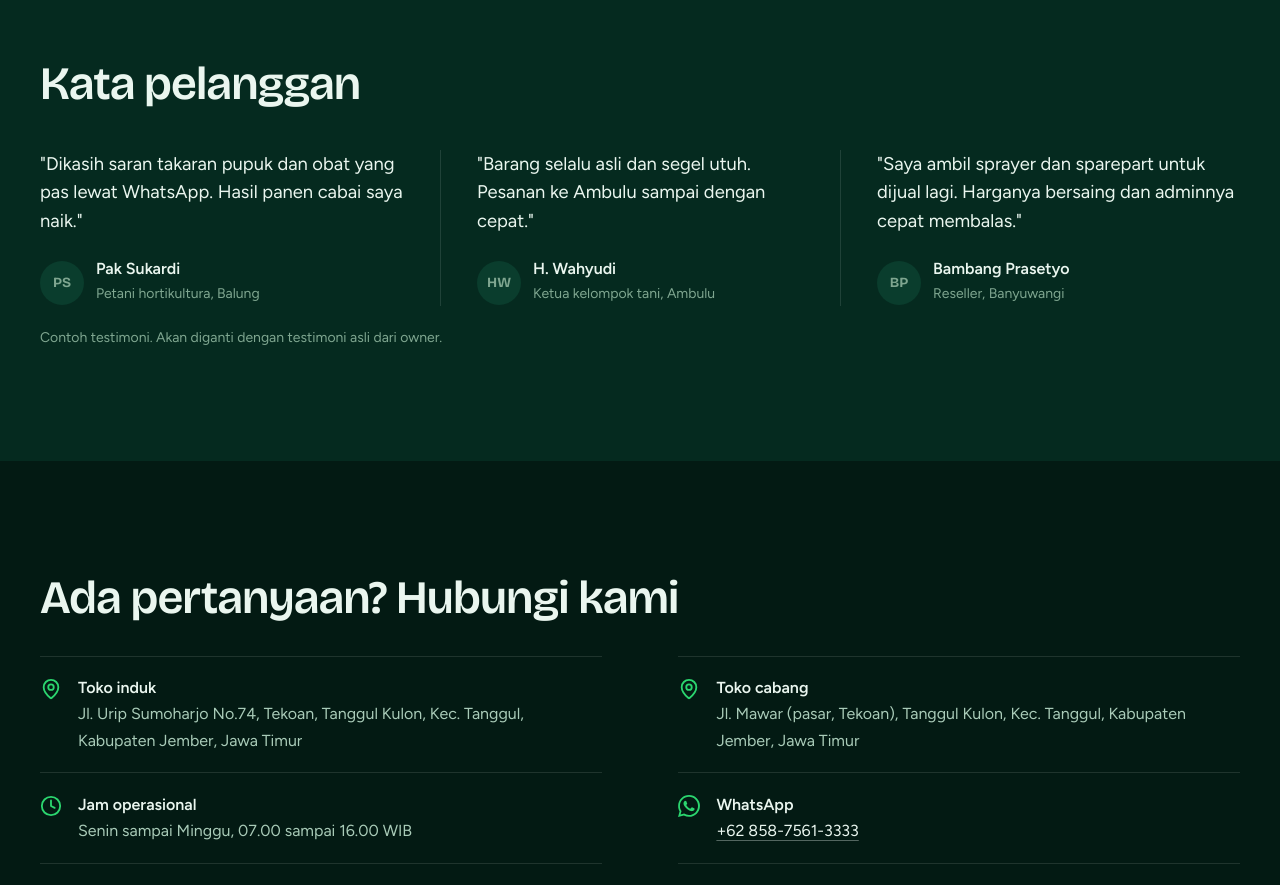
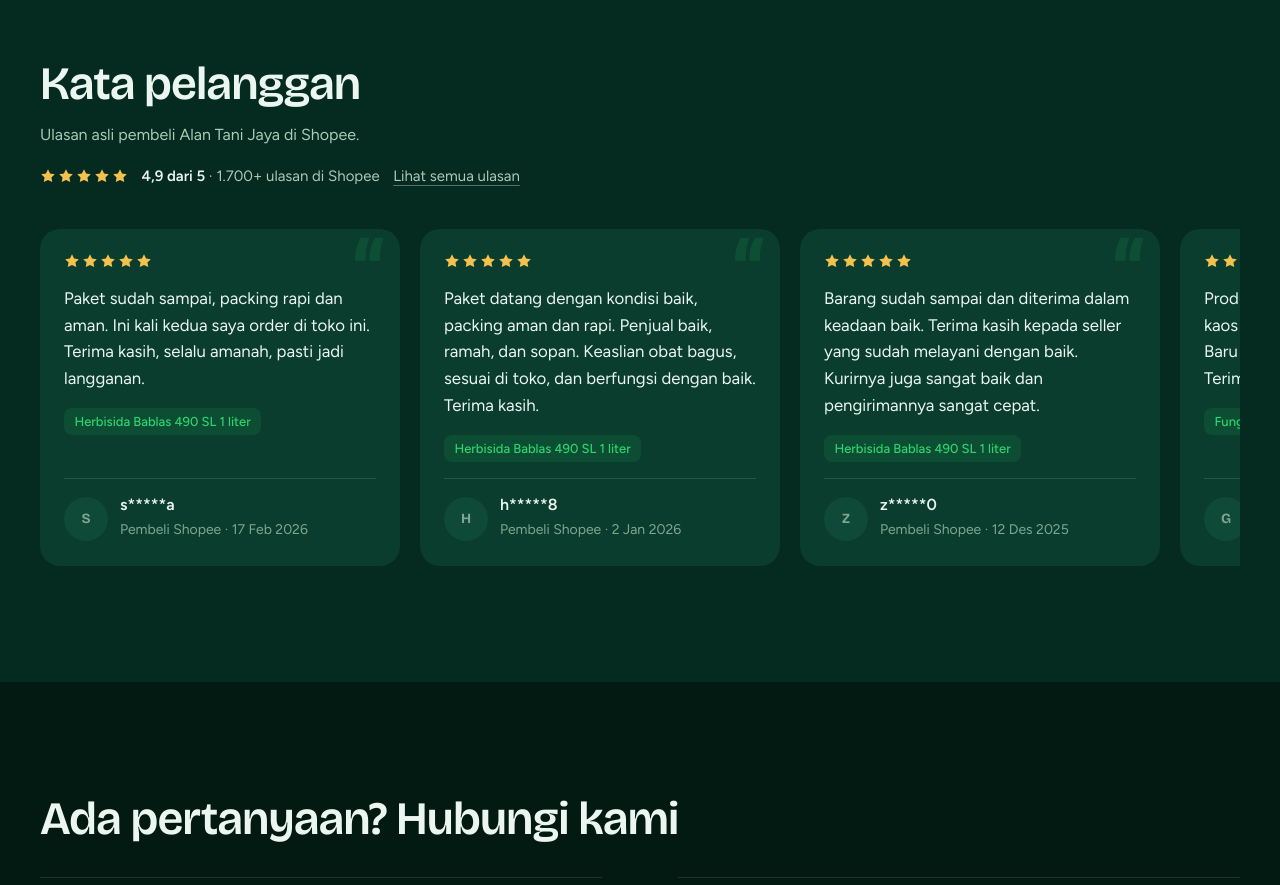
Before and after one commit to Irhamfais/alan-tani, a Next.js app: page / in a window 1280 px wide. Shown: the part 4840-5725 px from the top of the page. Built offline with nearby package versions, Linux system fonts and the light colour scheme.

Commit message:
update testimoni

```diff
--- a/app/styles/testimonials.css
+++ b/app/styles/testimonials.css
@@ -1,38 +1,106 @@
 /* ---------- Testimonials ---------- */
-.quotes {
-  display: grid;
+/* The track itself uses the shared .carousel styles from articles.css (scroll-snap row). */
+.rating-summary {
+  display: flex;
+  flex-wrap: wrap;
+  align-items: center;
+  gap: .35rem .85rem;
+  margin-top: 1rem;
+  color: var(--text-2);
+  font-size: .9375rem;
+}
+
+.rating-summary strong {
+  color: var(--text);
+  font-weight: 600;
+}
+
+.stars {
+  display: inline-flex;
+  gap: 2px;
+  flex: none;
+}
+
+.stars svg {
+  fill: rgba(234, 246, 239, .18);
+}
+
+.stars svg[data-on="true"] {
+  fill: #F2C14E;
+}
+
+/* Mouse users drag the row (see useCarousel dragHandlers); snap is paused mid-drag */
+@media (hover: hover) and (pointer: fine) {
+  .quotes {
+    cursor: grab;
+  }
+}
+
+.quotes.is-dragging {
+  cursor: grabbing;
+  scroll-snap-type: none;
+  user-select: none;
 }
 
 .quote {
-  padding-block: 1.75rem;
-  border-top: 1px solid var(--line);
+  position: relative;
+  flex: 0 0 min(360px, 86%);
+  scroll-snap-align: start;
   display: flex;
   flex-direction: column;
-  gap: 1.5rem;
+  gap: 1rem;
+  padding: 1.5rem;
+  background: var(--surface);
+  border-radius: var(--radius);
+  overflow: hidden;
 }
 
-.quote:first-child {
-  border-top: 0;
-  padding-top: 0;
+/* Decorative opening quote mark */
+.quote::before {
+  content: "\201C";
+  position: absolute;
+  top: -.35rem;
+  right: 1rem;
+  font-family: var(--font-display);
+  font-size: 6.5rem;
+  line-height: 1;
+  color: var(--accent);
+  opacity: .12;
+  pointer-events: none;
 }
 
 .quote blockquote {
-  font-size: 1.15rem;
-  line-height: 1.55;
+  position: relative;
+  font-size: 1.05rem;
+  line-height: 1.6;
+  color: var(--text);
 }
 
-.quote figcaption, .quote .who {
+.quote-product {
+  align-self: flex-start;
+  font-size: .8125rem;
+  font-weight: 500;
+  line-height: 1.35;
+  color: var(--accent);
+  background: rgba(43, 214, 111, .1);
+  padding: .3rem .65rem;
+  border-radius: 8px;
+}
+
+.quote .who {
   display: flex;
   align-items: center;
   gap: .75rem;
   margin-top: auto;
+  padding-top: 1rem;
+  border-top: 1px solid var(--line);
 }
 
 .avatar {
   width: 44px;
   height: 44px;
   border-radius: 50%;
-  background: var(--surface);
+  background: var(--surface-hi);
   color: var(--accent);
   display: grid;
   place-items: center;
@@ -51,21 +119,3 @@
   color: var(--text-3);
   font-size: .875rem;
 }
-
-@media (min-width: 900px) {
-  .quotes {
-    grid-template-columns: repeat(3, 1fr);
-  }
-  .quote {
-    padding: 0 2.25rem;
-    border-top: 0;
-    border-left: 1px solid var(--line);
-  }
-  .quote:first-child {
-    padding-left: 0;
-    border-left: 0;
-  }
-  .quote:last-child {
-    padding-right: 0;
-  }
-}
--- a/components/TestimonialsSection.tsx
+++ b/components/TestimonialsSection.tsx
@@ -1,66 +1,94 @@
-interface Testimonial {
-  id: string;
-  quote: string;
-  name: string;
-  role: string;
-  avatar: string;
+'use client';
+
+import { config, testimonials, testimonialSummary } from '@/lib/data';
+import { formatDateId } from '@/lib/utils/format';
+import { useCarousel } from '@/lib/hooks/useCarousel';
+
+function Stars({ rating, scale = 5 }: { rating: number; scale?: number }) {
+  return (
+    <span className="stars" role="img" aria-label={`Rating ${rating} dari ${scale}`}>
+      {Array.from({ length: scale }, (_, i) => (
+        <svg
+          key={i}
+          aria-hidden="true"
+          viewBox="0 0 20 20"
+          width="16"
+          height="16"
+          data-on={i < Math.round(rating) ? 'true' : 'false'}
+        >
+          <path d="M10 1.5l2.6 5.3 5.9.9-4.2 4.1 1 5.8L10 14.9l-5.3 2.7 1-5.8L1.5 7.7l5.9-.9z" />
+        </svg>
+      ))}
+    </span>
+  );
 }
 
-const TESTIMONIALS: Testimonial[] = [
-  {
-    id: 't1',
-    quote:
-      '"Dikasih saran takaran pupuk dan obat yang pas lewat WhatsApp. Hasil panen cabai saya naik."',
-    name: 'Pak Sukardi',
-    role: 'Petani hortikultura, Balung',
-    avatar: 'PS',
-  },
-  {
-    id: 't2',
-    quote:
-      '"Barang selalu asli dan segel utuh. Pesanan ke Ambulu sampai dengan cepat."',
-    name: 'H. Wahyudi',
-    role: 'Ketua kelompok tani, Ambulu',
-    avatar: 'HW',
-  },
-  {
-    id: 't3',
-    quote:
-      '"Saya ambil sprayer dan sparepart untuk dijual lagi. Harganya bersaing dan adminnya cepat membalas."',
-    name: 'Bambang Prasetyo',
-    role: 'Reseller, Banyuwangi',
-    avatar: 'BP',
-  },
-];
+export default function TestimonialsSection() {
+  // No arrow buttons: swipe/trackpad scroll natively, mouse users drag, keyboard users use ←/→.
+  const { trackRef, handleKeyDown, dragHandlers } = useCarousel('.quote');
+  const s = testimonialSummary;
+  const ratingLabel = s.rating.toLocaleString('id-ID', { minimumFractionDigits: 1 });
 
-export default function TestimonialsSection() {
   return (
     <section className="section section--alt" id="testimoni" aria-labelledby="testiTitle">
       <div className="container">
         <div className="section-head">
           <div>
             <h2 id="testiTitle">Kata pelanggan</h2>
+            <p>Ulasan asli pembeli Alan Tani Jaya di {s.platform}.</p>
+            <div className="rating-summary">
+              <Stars rating={s.rating} scale={s.ratingScale} />
+              <span>
+                <strong>{ratingLabel} dari {s.ratingScale}</strong> · {s.reviewCountLabel} di {s.platform}
+              </span>
+              <a
+                className="text-link"
+                href={config.marketplace.shopee}
+                target="_blank"
+                rel="noopener noreferrer"
+                data-mp="shopee"
+              >
+                Lihat semua ulasan<span className="sr-only"> di {s.platform}</span>
+              </a>
+            </div>
           </div>
         </div>
 
-        <div className="quotes">
-          {TESTIMONIALS.map((t) => (
+        <div
+          className="carousel quotes"
+          id="testiCarousel"
+          ref={trackRef}
+          role="region"
+          aria-label="Testimoni pelanggan, geser untuk melihat lebih banyak"
+          tabIndex={0}
+          onKeyDown={handleKeyDown}
+          {...dragHandlers}
+        >
+          {testimonials.map((t) => (
             <figure key={t.id} className="quote">
-              <blockquote>{t.quote}</blockquote>
+              <Stars rating={t.rating} />
+              <blockquote>{t.text}</blockquote>
+              {t.product && <p className="quote-product">{t.product}</p>}
               <figcaption className="who">
                 <span className="avatar" aria-hidden="true">
-                  {t.avatar}
+                  {t.name.charAt(0).toUpperCase()}
                 </span>
                 <div>
                   <strong>{t.name}</strong>
-                  <span>{t.role}</span>
+                  <span>
+                    {t.source}
+                    {t.date && (
+                      <>
+                        {' · '}
+                        <time dateTime={t.date}>{formatDateId(t.date)}</time>
+                      </>
+                    )}
+                  </span>
                 </div>
               </figcaption>
             </figure>
           ))}
         </div>
-
-        <p className="note">Contoh testimoni. Akan diganti dengan testimoni asli dari owner.</p>
       </div>
     </section>
   );
--- /dev/null
+++ b/data/testimonials.json
@@ -0,0 +1,64 @@
+{
+  "summary": {
+    "platform": "Shopee",
+    "rating": 4.9,
+    "ratingScale": 5,
+    "reviewCountLabel": "1.700+ ulasan"
+  },
+  "testimonials": [
+    {
+      "id": "t-002",
+      "name": "s*****a",
+      "source": "Pembeli Shopee",
+      "rating": 5,
+      "product": "Herbisida Bablas 490 SL 1 liter",
+      "date": "2026-02-17",
+      "text": "Paket sudah sampai, packing rapi dan aman. Ini kali kedua saya order di toko ini. Terima kasih, selalu amanah, pasti jadi langganan."
+    },
+    {
+      "id": "t-003",
+      "name": "h*****8",
+      "source": "Pembeli Shopee",
+      "rating": 5,
+      "product": "Herbisida Bablas 490 SL 1 liter",
+      "date": "2026-01-02",
+      "text": "Paket datang dengan kondisi baik, packing aman dan rapi. Penjual baik, ramah, dan sopan. Keaslian obat bagus, sesuai di toko, dan berfungsi dengan baik. Terima kasih."
+    },
+    {
+      "id": "t-004",
+      "name": "z*****0",
+      "source": "Pembeli Shopee",
+      "rating": 5,
+      "product": "Herbisida Bablas 490 SL 1 liter",
+      "date": "2025-12-12",
+      "text": "Barang sudah sampai dan diterima dalam keadaan baik. Terima kasih kepada seller yang sudah melayani dengan baik. Kurirnya juga sangat baik dan pengirimannya sangat cepat."
+    },
+    {
+      "id": "t-006",
+      "name": "g*****p",
+      "source": "Pembeli Shopee",
+      "rating": 5,
+      "product": "Fungisida Explore 250 EC",
+      "date": "2026-02-04",
+      "text": "Produk Explore fungisida, original. Dapat kaos Explore yang ada tutup kepalanya. Baru kali ini dapat yang ada hoodie-nya. Terima kasih banyak, Kak."
+    },
+    {
+      "id": "t-005",
+      "name": "e*****i",
+      "source": "Pembeli Shopee",
+      "rating": 5,
+      "product": null,
+      "date": null,
+      "text": "Paket sampai dengan baik, aman, dan cepat. Barang sesuai pesanan, original, harga terjangkau, dan masa kedaluwarsanya tahun 2027. Terima kasih seller, kurir, dan Shopee. Next beli lagi."
+    },
+    {
+      "id": "t-001",
+      "name": "r*****3",
+      "source": "Pembeli Shopee",
+      "rating": 5,
+      "product": null,
+      "date": null,
+      "text": "Harga terjangkau dengan kualitas sebagus ini."
+    }
+  ]
+}
--- a/lib/data.ts
+++ b/lib/data.ts
@@ -1,12 +1,15 @@
 import configData from '@/data/config.json';
 import productsData from '@/data/products.json';
-import { AppConfig, Product } from './types';
+import testimonialsData from '@/data/testimonials.json';
+import { AppConfig, Product, Testimonial, TestimonialSummary } from './types';
 
 // Single entry point for site data: components import from here, never from data/*.json.
 // Articles live in content/articles/*.md and are read server-side by lib/articles.ts.
 // JSON imports widen string unions (e.g. category) to `string`, hence the assertions.
 export const config = configData as AppConfig;
 export const products = productsData as Product[];
+export const testimonials = testimonialsData.testimonials as Testimonial[];
+export const testimonialSummary = testimonialsData.summary as TestimonialSummary;
 
 export const CATEGORIES: Record<string, string> = {
   semua: 'Semua',
--- /dev/null
+++ b/lib/hooks/useCarousel.ts
@@ -0,0 +1,60 @@
+'use client';
+
+import { useRef } from 'react';
+
+/**
+ * Shared behaviour for the horizontal scroll-snap carousels (articles, testimonials):
+ * arrow buttons move one card at a time, and ←/→ keys work while the track has focus.
+ * `itemSelector` picks a card so the step matches the real card width.
+ * `dragHandlers` add click-and-drag scrolling for mouse users (touch and trackpads scroll natively).
+ */
+export function useCarousel(itemSelector: string, gap = 20) {
+  const trackRef = useRef<HTMLDivElement>(null);
+  const dragRef = useRef<{ startX: number; startScroll: number } | null>(null);
+
+  const slide = (dir: number) => {
+    const track = trackRef.current;
+    if (!track) return;
+    const card = track.querySelector(itemSelector) as HTMLElement | null;
+    const cardWidth = card ? card.offsetWidth : 340;
+    const reduce = window.matchMedia('(prefers-reduced-motion: reduce)').matches;
+    track.scrollBy({
+      left: dir * (cardWidth + gap),
+      behavior: reduce ? 'auto' : 'smooth',
+    });
+  };
+
+  const handleKeyDown = (e: React.KeyboardEvent<HTMLDivElement>) => {
+    if (e.key === 'ArrowRight') {
+      e.preventDefault();
+      slide(1);
+    } else if (e.key === 'ArrowLeft') {
+      e.preventDefault();
+      slide(-1);
+    }
+  };
+
+  const endDrag = (e: React.PointerEvent<HTMLDivElement>) => {
+    if (!dragRef.current) return;
+    dragRef.current = null;
+    e.currentTarget.classList.remove('is-dragging'); // re-enables scroll-snap, which settles on a card
+  };
+
+  const dragHandlers = {
+    onPointerDown: (e: React.PointerEvent<HTMLDivElement>) => {
+      if (e.pointerType !== 'mouse' || e.button !== 0) return;
+      e.preventDefault(); // no text selection while dragging
+      dragRef.current = { startX: e.clientX, startScroll: e.currentTarget.scrollLeft };
+      e.currentTarget.setPointerCapture(e.pointerId);
+      e.currentTarget.classList.add('is-dragging');
+    },
+    onPointerMove: (e: React.PointerEvent<HTMLDivElement>) => {
+      if (!dragRef.current) return;
+      e.currentTarget.scrollLeft = dragRef.current.startScroll - (e.clientX - dragRef.current.startX);
+    },
+    onPointerUp: endDrag,
+    onPointerCancel: endDrag,
+  };
+
+  return { trackRef, slide, handleKeyDown, dragHandlers };
+}
--- a/lib/utils/format.ts
+++ b/lib/utils/format.ts
@@ -16,4 +16,15 @@ export function formatRupiah(amount: number): string {
   return idrFormatter.format(amount).replace(/\u00a0/g, ' ');
 }
 
+const MONTHS_ID = ['Jan', 'Feb', 'Mar', 'Apr', 'Mei', 'Jun', 'Jul', 'Agu', 'Sep', 'Okt', 'Nov', 'Des'];
+
+/**
+ * Formats an ISO date as a short Indonesian date (e.g. "2026-10-14" -> "14 Okt 2026").
+ * Parsed by hand rather than via Date so the result never shifts with the time zone.
+ */
+export function formatDateId(iso: string): string {
+  const [y, m, d] = iso.split('-').map(Number);
+  return `${d} ${MONTHS_ID[m - 1]} ${y}`;
+}
+
 export default formatRupiah;
```
Also changed, not shown: components/ArticleCarousel.tsx (+3 -26 lines), lib/articles.ts (+2 -8 lines), lib/types.ts (+20 -0 lines).
